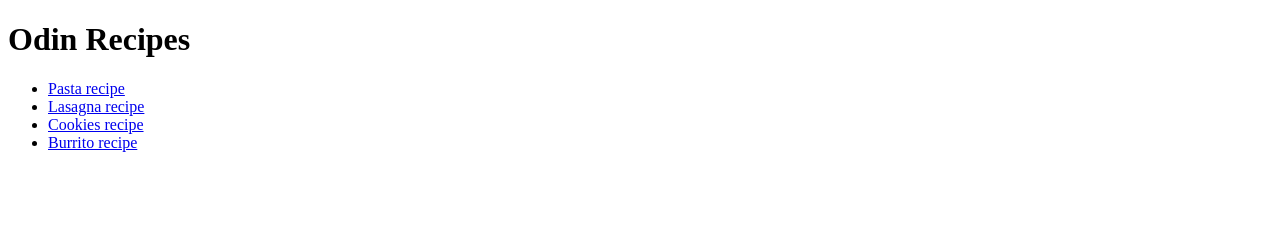
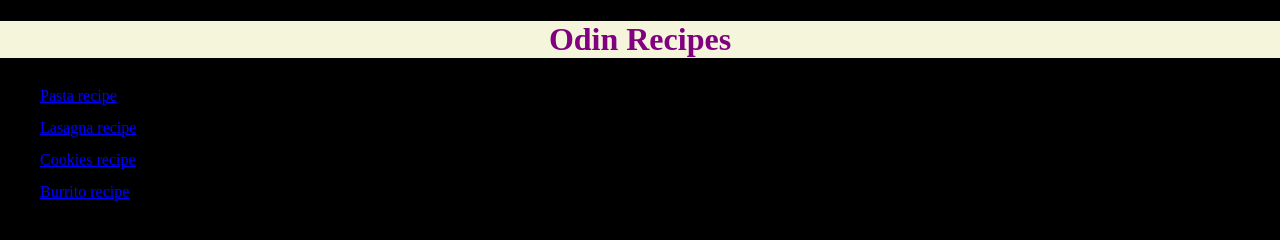
Before and after one commit to r0elcompute/odin-recipes, a plain HTML site: page index.html in a window 1280 px wide. Drawn offline with Linux system fonts and the light colour scheme.

Commit message:
Added an unpushed html and css

```diff
--- a/index.html
+++ b/index.html
@@ -3,11 +3,11 @@
 <head>
     <meta charset="UTF-8">
     <meta name="viewport" content="width=device-width, initial-scale=1.0">
-    <link rel="stylesheet" href="styles.css">
+    <link rel="stylesheet" href="/styles.css">
     <title>Recipes</title>
 </head>
 <body>
-    <h1>Odin Recipes</h1>
+    <h1 class="main-heading">Odin Recipes</h1>
     <ul>
         <li><a href="recipes/pasta.html">Pasta recipe</a></li>
 
--- a/styles.css
+++ b/styles.css
@@ -1 +1,48 @@
 /*changes to be made*/
+
+/* body reset*/
+body {
+    margin: 0;
+    padding: 0;
+    background-color: #000;
+}
+
+* {
+    color: #fff;
+}
+
+/* the main page */
+.main-heading {
+    color: purple;
+    font-size: 2rem;
+    font-family: 'Times New Roman', Times, serif;
+    background-color: beige;
+    width: 100%;
+    text-align: center;
+}
+
+ul li {
+    line-height: 2rem;
+}
+
+p {
+    color: #fff;
+}
+
+img {
+    max-width: 20rem;
+}
+
+ul {
+    list-style: none;
+}
+ul li a {
+    color: blue
+}
+
+.text {
+    font-size: 1.5rem;
+    text-align: center;
+    text-decoration: underline;
+    color: khaki;
+}
```
